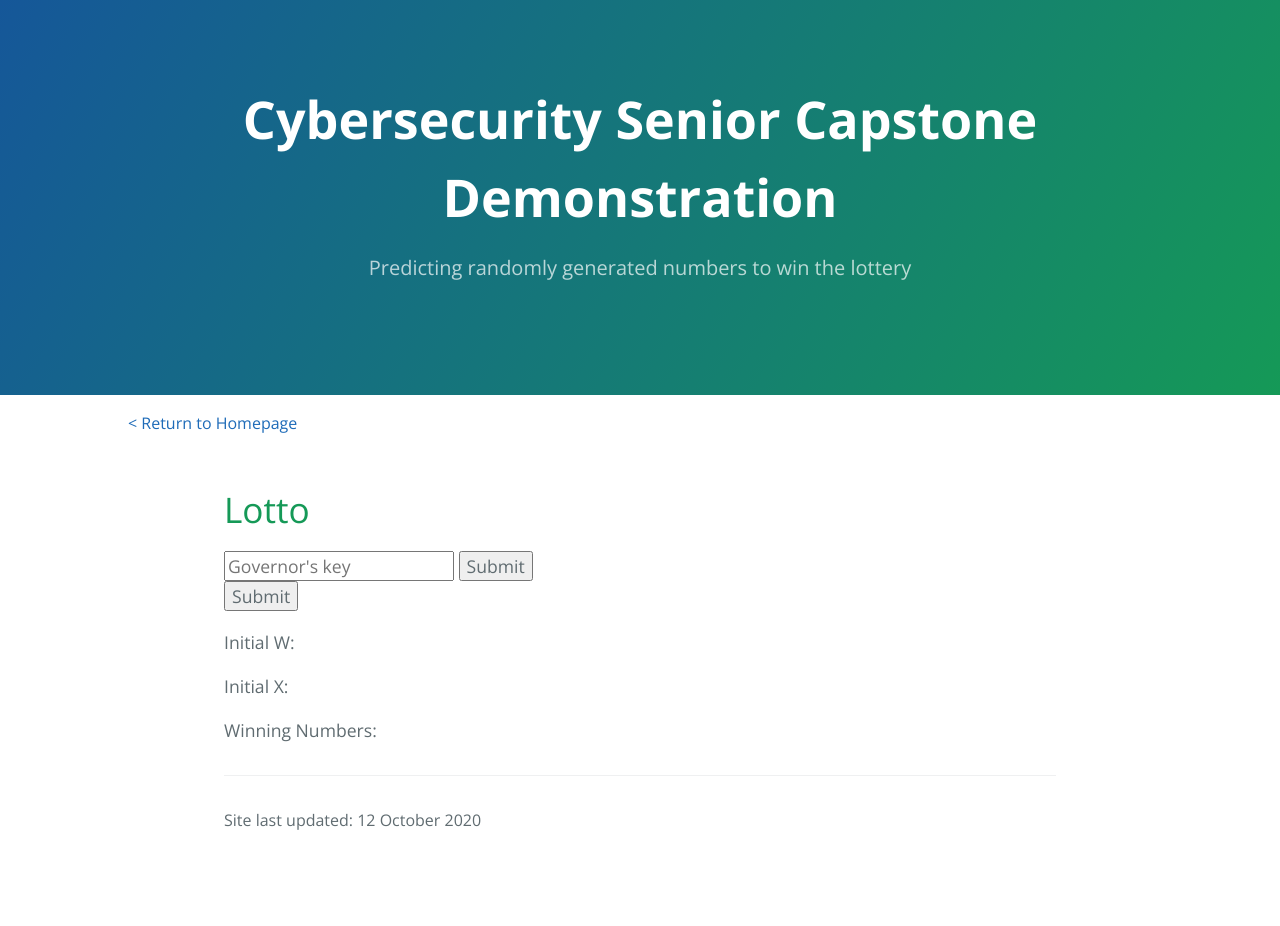
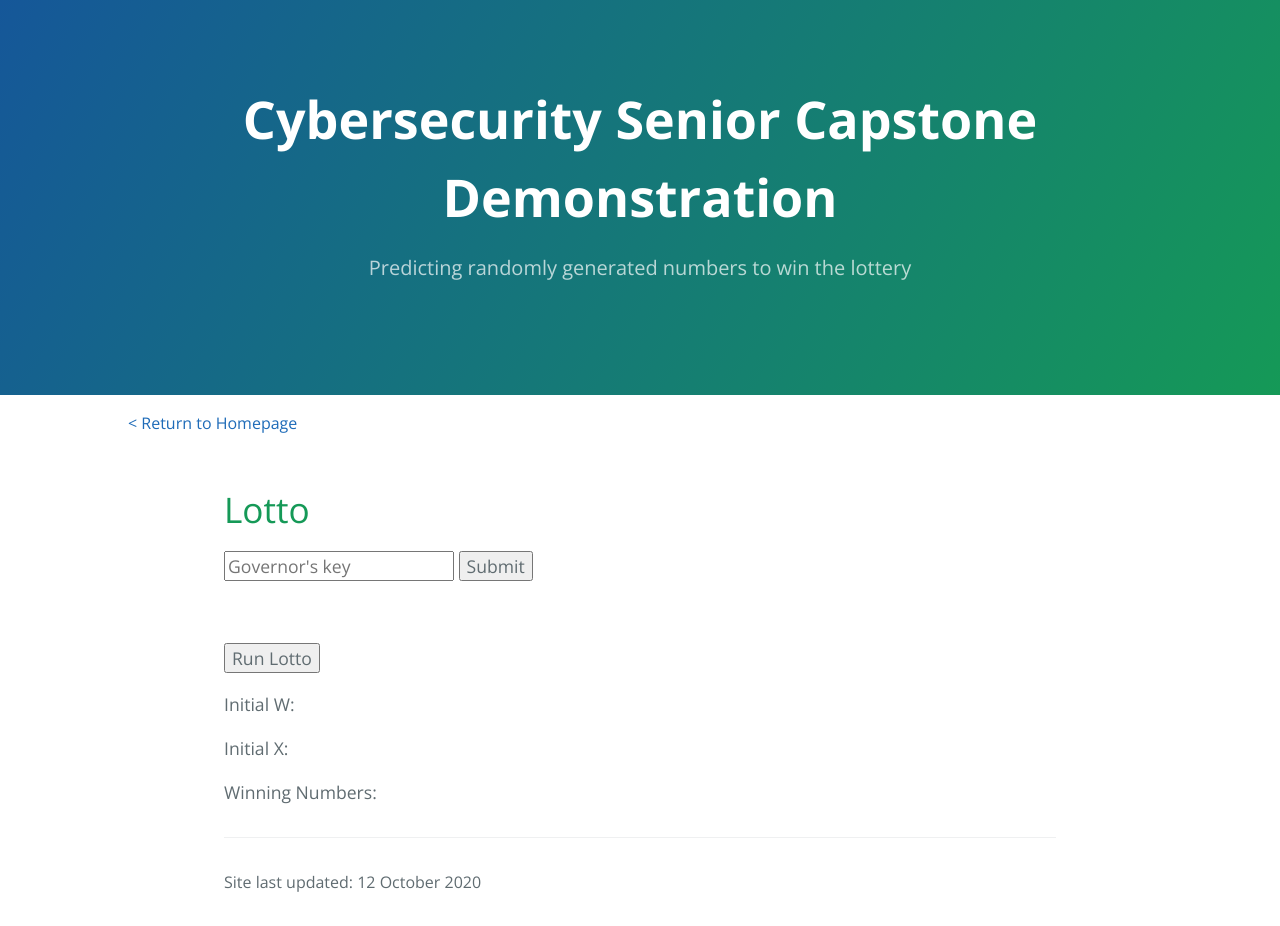
Before and after one commit to AdnanSlef/AdnanSlef.github.io, a Jekyll site: the page built from _posts/2020-10-16-capstone-demo.md, in a window 1280 px wide. Built offline with Jekyll 4.4.1, drawn with Linux system fonts in a browser that asks for light colours; before the commit the page ends 900 px from its top, so only the background shows below that.

Commit message:
improve style

```diff
--- a/_posts/2020-10-16-capstone-demo.md
+++ b/_posts/2020-10-16-capstone-demo.md
@@ -32,8 +32,10 @@ function run_lotto() {
 <input type="submit" onClick="run_lotto()">
 </form>
 
+<br>
+
 <form onsubmit="return false;">
-<input type="submit" onClick="show_one()" text='Run Lotto'>
+<input type="submit" onClick="show_one()" value='Run Lotto'>
 </form>
 
 <p id='w'>Initial W: </p>
```
